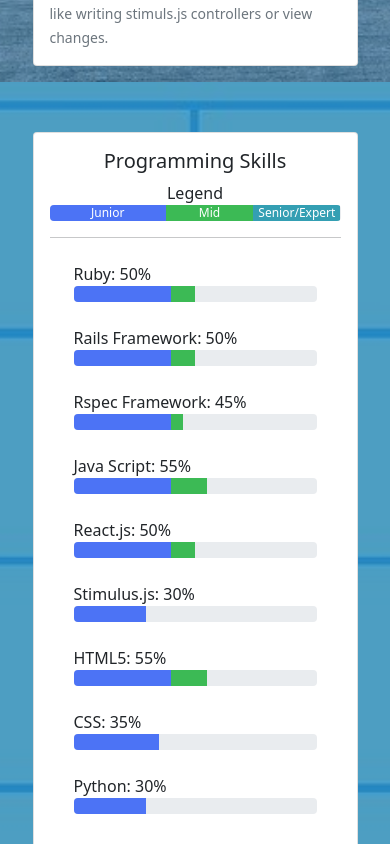
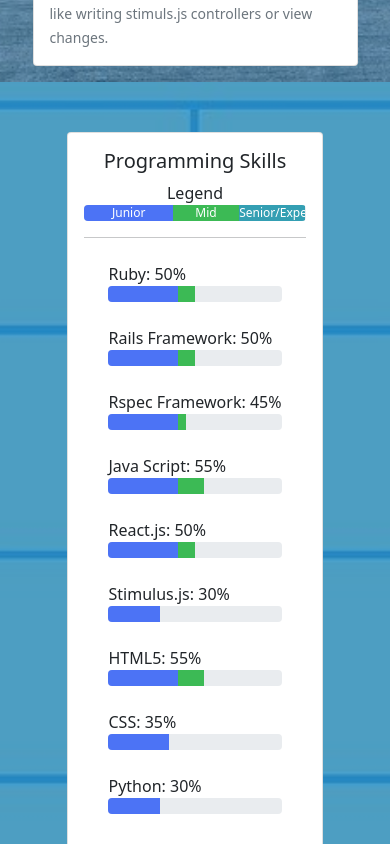
Before and after one commit to ChrisGadek1/portfolio, a React (Create React App) app: page / in a window 390 px wide. Shown: the part 2920-3764 px from the top of the page. Built offline with nearby package versions, Linux system fonts and the light colour scheme.

Commit message:
fixed scaling

```diff
--- a/src/components/SkillsPart.jsx
+++ b/src/components/SkillsPart.jsx
@@ -4,7 +4,7 @@
 
 const SkillsPart = ({title, skills, showLegend, legend}) => {
     return(
-        <div className="card col-sm-4 col-10">
+        <div className="card col-sm-10 col-md-6 col-lg-4">
             <div className="card-body">
                 <h5 className="card-title">{title}</h5>
                 {showLegend ? <div>
```
